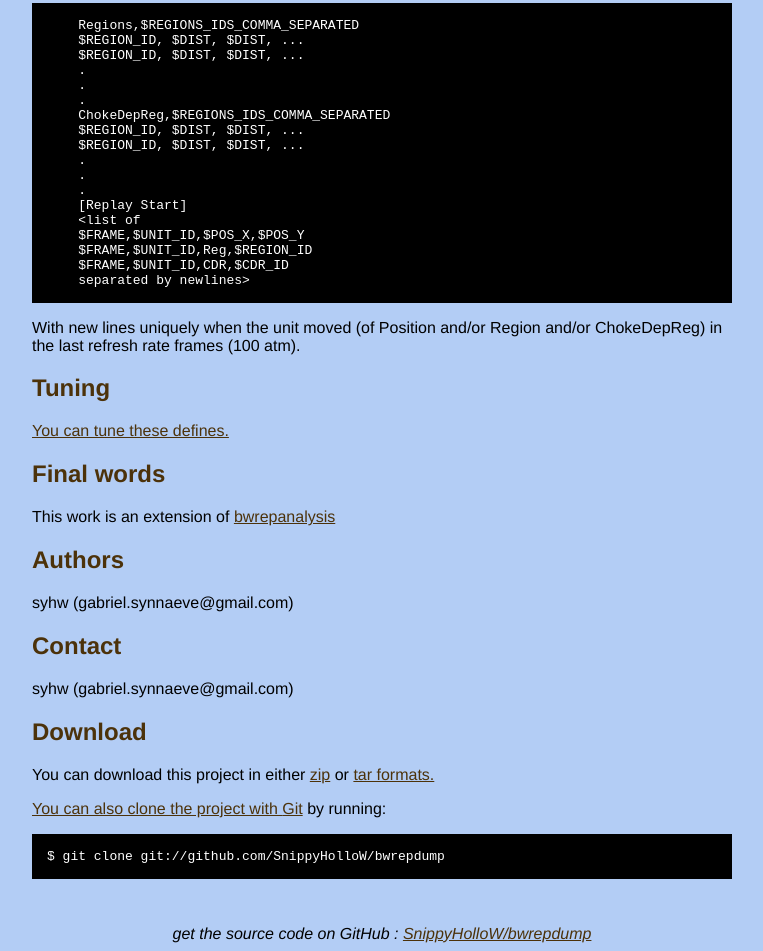
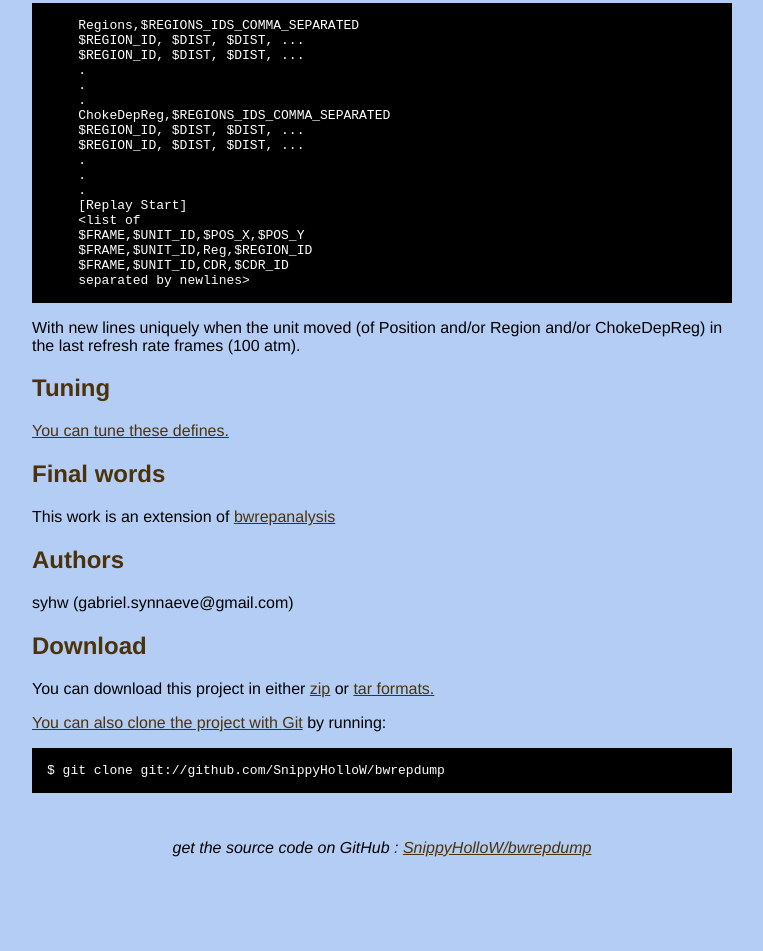
Before and after one commit to syhw/bwrepdump, a plain HTML site: page index.html in a window 1280 px wide. Shown: the part 1802-2753 px from the top of the page, without its empty margins (258-1021 px from the left). After the commit the page ends 2667 px from the top, so only its background shows below. Drawn offline with Linux system fonts and the light colour scheme.

Commit message:
removed Contact in index

```diff
--- a/index.html
+++ b/index.html
@@ -167,9 +167,10 @@
 
 
 
-            <h2>Contact</h2>
+            <!--        <h2>Contact</h2>
             <p>syhw (gabriel.synnaeve@gmail.com)
 <br/>      </p>
+            -->
 
 
             <h2>Download</h2>
```
